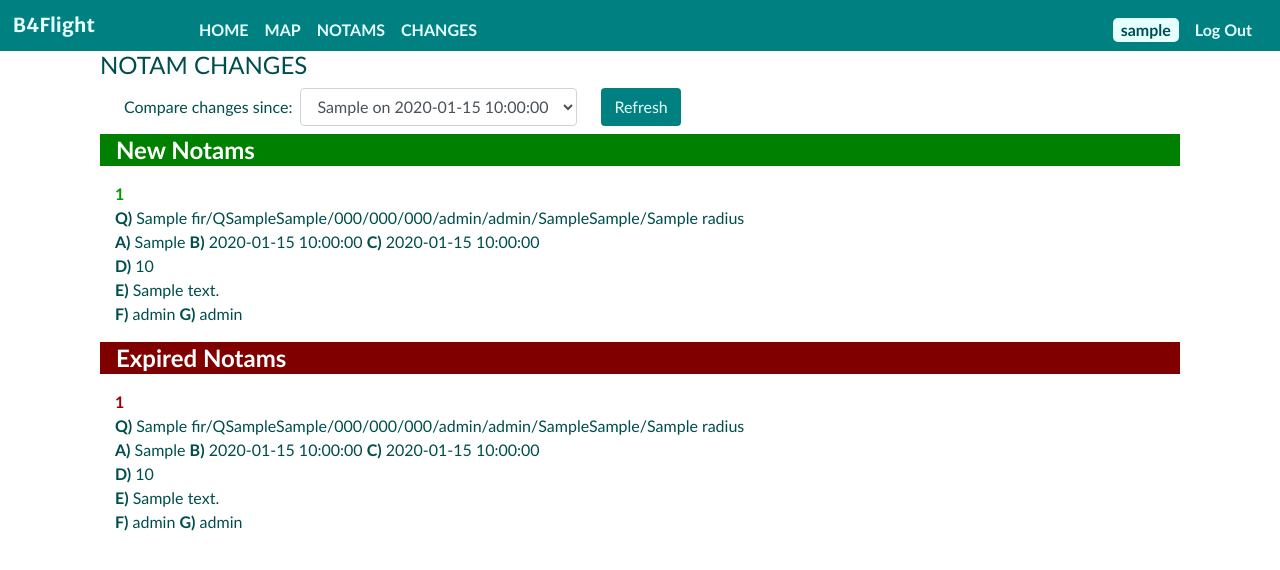
After one commit to yyqyu/B4Flight, a Flask app: template B4Flight/src/flightbriefing/templates/maps/changednotams.html in a window 1280 px wide. The commit adds this page. Shown: the top 570 px of the page. Run offline with Flask 2, Linux system fonts and the light colour scheme; the visitor is signed in with stand-in values (Sample User, id 1); the template is opened without the code that fills it: most values are stand-ins (such as "Sample title", 1, 10 or a date in 2020); parts of the project's set-up code (start-up, migrations or seed data) failed here and were passed over; some libraries are stand-ins or nearby versions.

Commit message:
Various Developments
Cookies to "remember me"
Filter NOTAM map by flight date
Updated Nav Bar
Updated styling
Tidying up

```diff
--- a/B4Flight/src/flightbriefing/db.py
+++ b/B4Flight/src/flightbriefing/db.py
@@ -197,14 +197,14 @@ class Notam(Base):
         else:
             return False
 
-    def circle_bounded_area(self):
+    def circle_bounded_area(self, number_vertices=32):
 
         radius_m = self.Radius * 1853 #convert radius from nautical miles to metres
 
         poly_coords = ''
 
         #create the circle
-        polycircle = polycircles.Polycircle(latitude=helpers.convert_dms_to_dd(self.Coord_Lat), longitude=helpers.convert_dms_to_dd(self.Coord_Lon), radius=radius_m, number_of_vertices=20)
+        polycircle = polycircles.Polycircle(latitude=helpers.convert_dms_to_dd(self.Coord_Lat), longitude=helpers.convert_dms_to_dd(self.Coord_Lon), radius=radius_m, number_of_vertices=number_vertices)
         circ_coords = polycircle.to_lat_lon()
 
         #convert circle's decimal degree lat,lon tuples into DMS and convert to string in same format as bounded area (i.e. LAT,LON LAT,LON)
--- a/B4Flight/src/flightbriefing/static/b4flight.css
+++ b/B4Flight/src/flightbriefing/static/b4flight.css
@@ -1,10 +1,28 @@
 
-@import url('https://fonts.googleapis.com/css2?family=Merriweather+Sans:wght@800&display=swap');
+@import url('https://fonts.googleapis.com/css2?family=Merriweather+Sans:wght@700&display=swap');
 
 
 body {
 	font-family: Calibri, Arial, Helvetica, sans-serif;
 	color: rgb(0, 77, 77);
+}
+
+.bflight-form-login {
+	width: 100%;
+	max-width: 480px;
+	padding: 5rem;
+	margin: 5% auto;
+	background-color: rgb(240, 245, 245);
+	border-radius: 5px;
+}
+
+.bflight-form-register {
+	width: 100%;
+	max-width: 600px;
+	padding: 1rem;
+	margin: 5% auto;
+	background-color: rgb(240, 245, 245);
+	border-radius: 5px;
 }
 
 .bflight-head {
@@ -17,9 +35,9 @@ body {
 
 .bflight-title {
 	font-family: 'Merriweather Sans', sans-serif;
-	font-size: 1.4em;
+	font-size: 1.2rem;
 	color: rgb(230,255,255);
-	padding-right: 1em;
+	padding-right: 5rem;
 }
 
 .bflight-title:hover {
@@ -32,16 +50,16 @@ body {
 
 .bflight-navbar {
 	color: rgb(230,255,255);
-	padding-top: 0.4em;
-	padding-bottom: 0.4em;
+	padding-top: 0.4rem;
+	padding-bottom: 0.4rem;
 }
 
 .bflight-navitem {
 	color: rgb(230,255,255);
 	font-weight: bold;
-	margin-top: 0.5em;
-	padding-left: 0.5em;
-	padding-right: 0.5em;
+	margin-top: 0.5rem;
+	padding-left: 0.5rem;
+	padding-right: 0.5rem;
 }
 
 .bflight-navitem a:hover {
@@ -56,15 +74,24 @@ body {
 	background-color: rgb(230,255,255);
 	color: rgb(0, 77, 77);
 	font-weight: bold;
-	margin-top: 0.5em;
-	padding-left: 0.5em;
-	padding-right: 0.5em;
+	margin-top: 0.5rem;
+	padding-left: 0.5rem;
+	padding-right: 0.5rem;
 	border-radius: 5px;
 }
 
 .bflight-table-head {
 	background-color: rgb(0, 128, 128);
 	color: rgb(230,255,255);
+}
+
+.bflight-home-panel {
+	padding: 5rem;
+	background-color: rgb(240, 245, 245);
+	margin-right: 0.75rem;
+	margin-bottom: 0.75rem;
+	padding: 1rem;
+	border-radius: 5px;
 }
 
 .bflight-btn {
@@ -79,7 +106,7 @@ body {
 
 .bflight-file {
 	background-color: rgb(255, 255, 255);
-	padding: 0.5em;
+	padding: 0.5rem;
 	border: solid;
 	border-width: 1px;
 	border-color: rgb(217, 217, 217);
@@ -87,16 +114,34 @@ body {
 
 }
 
+.bflight-new-notam {
+	font-weight: 600;
+	color: rgb(0, 153, 0);
+}
+
+h2.bflight-new-notam {
+	color: rgb(255, 255, 255);
+	background-color: rgb(0, 128, 0);
+	margin-top: 0.5rem;
+	padding: 0.1rem 1rem 0.1rem 1rem;
+}
+
+.bflight-expired-notam {
+	font-weight: 600;
+	color: rgb(153, 0, 0);
+}
+
+h2.bflight-expired-notam {
+	color: rgb(255, 255, 255);
+	background-color: rgb(128, 0, 0);
+	margin-top: 0.5rem;
+	padding: 0.1rem 1rem 0.1rem 1rem;
+}
+
 h1 {
-	font-size: 2em;
+	font-size: 2rem;
 }
 
 h2 {
-	font-size: 1.5em;
+	font-size: 1.5rem;
 }
-
-.form-container {
-	padding-top: 20px;
-	padding-bottom: 10px;
-	padding-left:25px;
-}
--- a/B4Flight/src/flightbriefing/templates/base.html
+++ b/B4Flight/src/flightbriefing/templates/base.html
@@ -15,18 +15,21 @@
 	<body>
 		<section class="content">
 		<header class="navbar navbar navbar-expand-sm flex-column flex-md-row bflight-head">
-			<a class="navbar-brand bflight-title" href="/">B4Flight Briefing</a>
+			<a class="navbar-brand bflight-title" href="/">B4Flight</a>
 			<div class="navbar-nav-scroll bflight-navbar">
 				<ul class="navbar-nav flex-row">
 				<li class="nav-item bflight-navitem">
-					<a href="/">Home</a>
+					<a href="/">HOME</a>
 				</li>
 			    {% if session['username'] %}
 				<li class="nav-item bflight-navitem">
-					<a href="/">Notams</a>
+					<a href="{{url_for('viewmap.viewmap')}}">MAP</a>
 				</li>
 				<li class="nav-item bflight-navitem">
-					<a href="/">Flights</a>
+					<a href="{{url_for('viewmap.detailnotams')}}">NOTAMS</a>
+				</li>
+				<li class="nav-item bflight-navitem">
+					<a href="{{url_for('viewmap.changednotamdetail')}}">CHANGES</a>
 				</li>
 				{% endif %}
 				</ul>
@@ -55,7 +58,7 @@
 
 		<script src="https://code.jquery.com/jquery-3.5.1.slim.min.js" integrity="sha384-DfXdz2htPH0lsSSs5nCTpuj/zy4C+OGpamoFVy38MVBnE+IbbVYUew+OrCXaRkfj" crossorigin="anonymous"></script>
 		<script src="https://cdn.jsdelivr.net/npm/popper.js@1.16.0/dist/umd/popper.min.js" integrity="sha384-Q6E9RHvbIyZFJoft+2mJbHaEWldlvI9IOYy5n3zV9zzTtmI3UksdQRVvoxMfooAo" crossorigin="anonymous"></script>
-		<script src="https://stackpath.bootstrapcdn.com/bootstrap/4.5.0/js/bootstrap.min.js" integrity="sha384-OgVRvuATP1z7JjHLkuOU7Xw704+h835Lr+6QL9UvYjZE3Ipu6Tp75j7Bh/kR0JKI" crossorigin="anonymous"></script>
+		<script src="https://stackpath.bootstrapcdn.com/bootstrap/4.5.0/js/bootstrap.bundle.min.js" integrity="sha384-1CmrxMRARb6aLqgBO7yyAxTOQE2AKb9GfXnEo760AUcUmFx3ibVJJAzGytlQcNXd" crossorigin="anonymous"></script>
 
 	</body>
 </html>
--- /dev/null
+++ b/B4Flight/src/flightbriefing/templates/maps/changednotams.html
@@ -0,0 +1,77 @@
+{% extends 'base.html' %}
+
+{% block title %}NOTAM Changes{% endblock %}
+
+{% block header %}
+{% endblock %}
+
+{% block content %}
+	<div class="container">
+		<h2>NOTAM CHANGES</h2>
+		<form class="form-inline" method="post">
+			<div class="form-group mx-4">
+				<label for="briefing" class="mr-2">Compare changes since:</label>
+				<select id="briefing" name="briefing" class="form-control">
+				{% for briefing in briefings %}
+					<option value="{{briefing.BriefingID}}" {% if briefing.BriefingID|string == prev_briefing_id %}selected{% endif %}>
+						{{briefing.Briefing_Ref}} on {{briefing.Briefing_Date}}
+					</option>
+				{% endfor %}
+				</select>
+			</div>
+			<input type="submit" class="btn bflight-btn" value="Refresh">
+		</form>
+	</div>
+	<div class="container">
+		{% if new_notams %}
+			<h2 class="bflight-new-notam">New Notams</h2>
+			{% for notam in new_notams %}
+			<div class="container-fluid">
+			<p>
+			<div class="bflight-new-notam">{{notam.Notam_Number}}</div>
+			<b>Q)</b> {{notam.FIR}}/Q{{notam.Q_Code_2_3}}{{notam.Q_Code_4_5}}/{{notam.Flightrule_Code}}/{{notam.Purpose_Code}}/{{notam.Scope_Code}}/{{notam.Q_Level_Lower}}/{{notam.Q_Level_Upper}}/{{notam.Q_Coord_Lat}}{{notam.Q_Coord_Lon}}/{{notam.Radius}}
+			<br>
+			<b>A)</b> {{notam.A_Location}} <b>B)</b> {{notam.From_Date}} <b>C)</b>
+			{{notam.To_Date}}
+			<br>
+			{% if notam.Duration %}
+				<b>D) </b> {{notam.Duration}}
+				<br>
+			{% endif %}
+			<b>E)</b> {{notam.Notam_Text}}
+			<br>
+			<b>F)</b> {{notam.Level_Lower}} <b>G)</b> {{notam.Level_Upper}}
+			</p>
+			</div>
+			{% endfor %}
+		{% else %}
+				<p> no notams yet </p>
+		{% endif %}
+	</div>
+	<div class="container">
+		{% if deleted_notams %}
+			<h2 class="bflight-expired-notam">Expired Notams</h2>
+			{% for notam in deleted_notams %}
+			<div class="container-fluid">
+			<p>
+			<div class="bflight-expired-notam">{{notam.Notam_Number}}</div>
+			<b>Q)</b> {{notam.FIR}}/Q{{notam.Q_Code_2_3}}{{notam.Q_Code_4_5}}/{{notam.Flightrule_Code}}/{{notam.Purpose_Code}}/{{notam.Scope_Code}}/{{notam.Q_Level_Lower}}/{{notam.Q_Level_Upper}}/{{notam.Q_Coord_Lat}}{{notam.Q_Coord_Lon}}/{{notam.Radius}}
+			<br>
+			<b>A)</b> {{notam.A_Location}} <b>B)</b> {{notam.From_Date}} <b>C)</b>
+			{{notam.To_Date}}
+			<br>
+			{% if notam.Duration %}
+				<b>D) </b> {{notam.Duration}}
+				<br>
+			{% endif %}
+			<b>E)</b> {{notam.Notam_Text}}
+			<br>
+			<b>F)</b> {{notam.Level_Lower}} <b>G)</b> {{notam.Level_Upper}}
+			</p>
+			</div>
+			{% endfor %}
+		{% else %}
+				<p> no notams yet </p>
+		{% endif %}
+	</div>
+{% endblock %}
```
Also changed, not shown: B4Flight/src/flightbriefing/auth.py (+59 -24 lines), B4Flight/src/flightbriefing/home.py (+3 -7 lines), B4Flight/src/flightbriefing/notams.py (+41 -1 lines), B4Flight/src/flightbriefing/templates/auth/login.html (+16 -25 lines), B4Flight/src/flightbriefing/templates/auth/register.html (+4 -9 lines), B4Flight/src/flightbriefing/templates/home.html (+14 -18 lines), B4Flight/src/flightbriefing/templates/maps/detailnotams.html (+7 -5 lines), B4Flight/src/flightbriefing/templates/maps/showmap.html (+26 -13 lines), B4Flight/src/flightbriefing/viewmap.py (+59 -22 lines).
